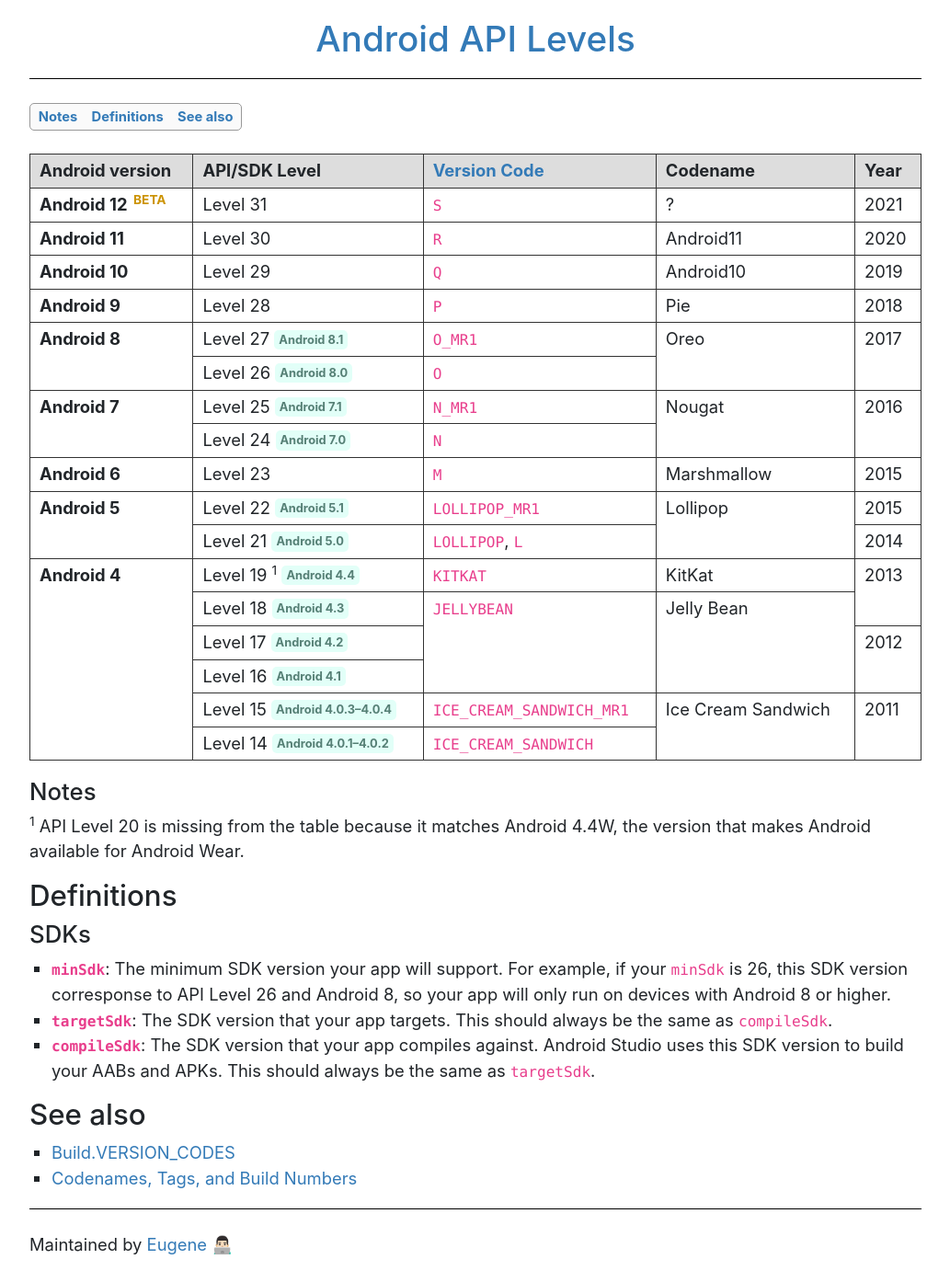
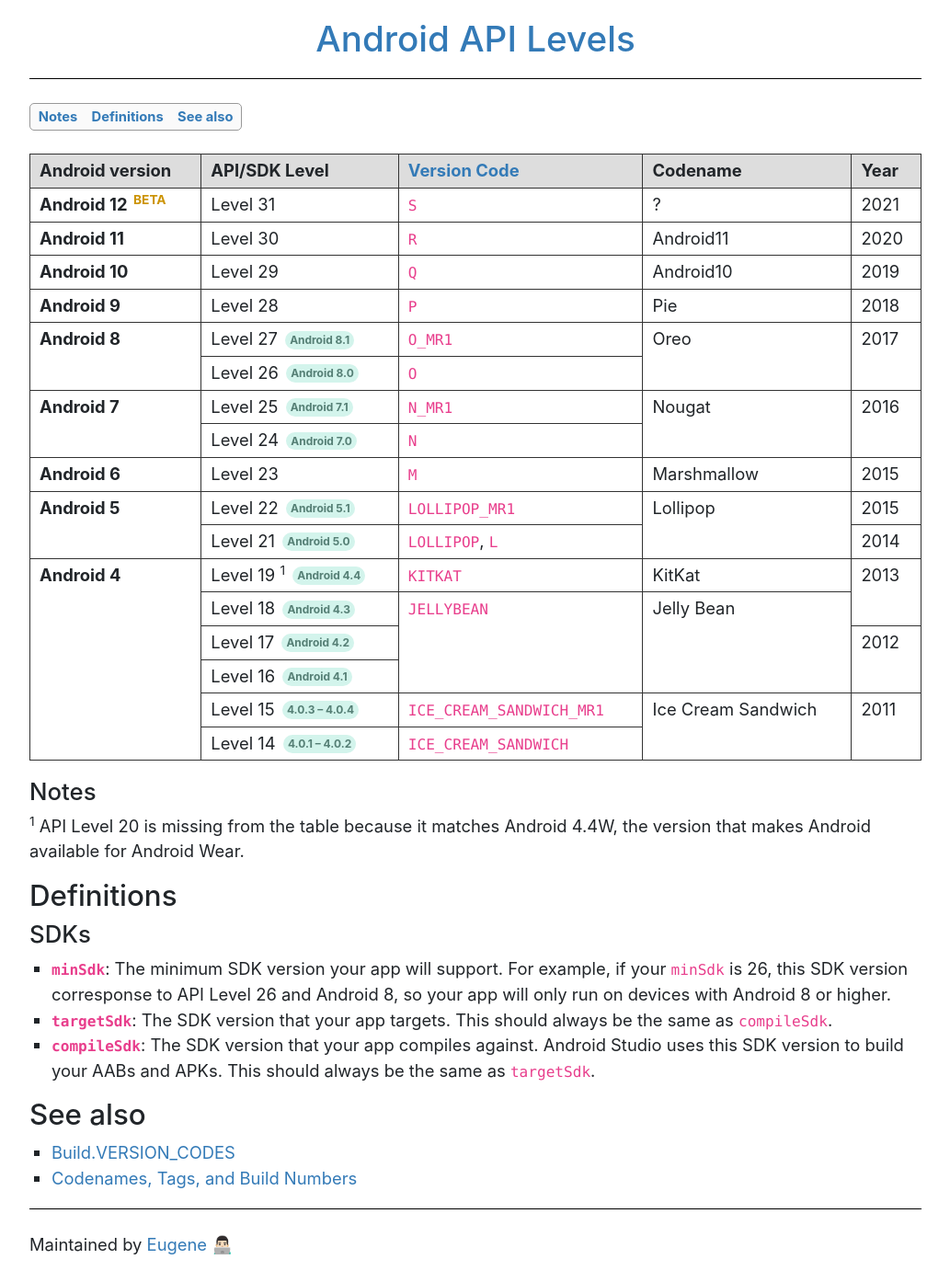
Before and after one commit to ebelinski/apilevels, a Jekyll site: the page built from index.md, in a window 1280 px wide. Shown: the whole page at 92% size, without its empty margins (123-1156 px from the left). Built offline with Jekyll 4.4.1, drawn with Linux system fonts in a browser that asks for light colours.

Commit message:
CSS tweaks.

```diff
--- a/css/main.scss
+++ b/css/main.scss
@@ -229,11 +229,12 @@
 
 .subversion {
   display: inline-block;
-  font-size: 70%;
+  font-size: 65%;
   font-weight: bold;
-  background: #e2fff8;
+  background: #d3f4ec;
   color: #557f75;
   padding: 1px 5px;
-  border-radius: 5px;
+  border-radius: 20px;
   vertical-align: 10%;
+  margin-left: 3px;
 }
--- a/index.md
+++ b/index.md
@@ -105,13 +105,13 @@
     <td>Level 16 <span class="subversion">Android 4.1</span></td>
   </tr>
   <tr>
-    <td>Level 15 <span class="subversion">Android 4.0.3–4.0.4</span></td>
+    <td>Level 15 <span class="subversion">4.0.3 – 4.0.4</span></td>
     <td><code>ICE_CREAM_SANDWICH_MR1</code></td>
     <td rowspan="2">Ice Cream Sandwich</td>
     <td rowspan="2">2011</td>
   </tr>
   <tr>
-    <td>Level 14 <span class="subversion">Android 4.0.1–4.0.2</span></td>
+    <td>Level 14 <span class="subversion">4.0.1 – 4.0.2</span></td>
     <td><code>ICE_CREAM_SANDWICH</code></td>
   </tr>
 </table>
```
